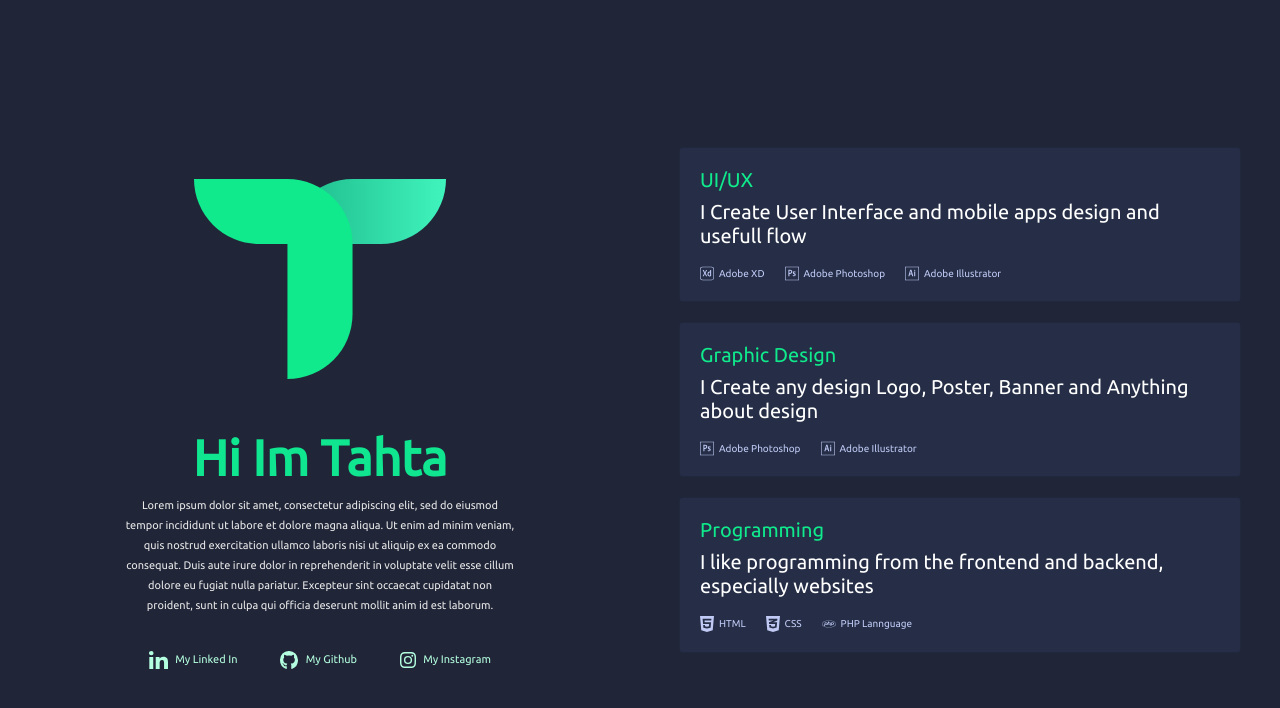
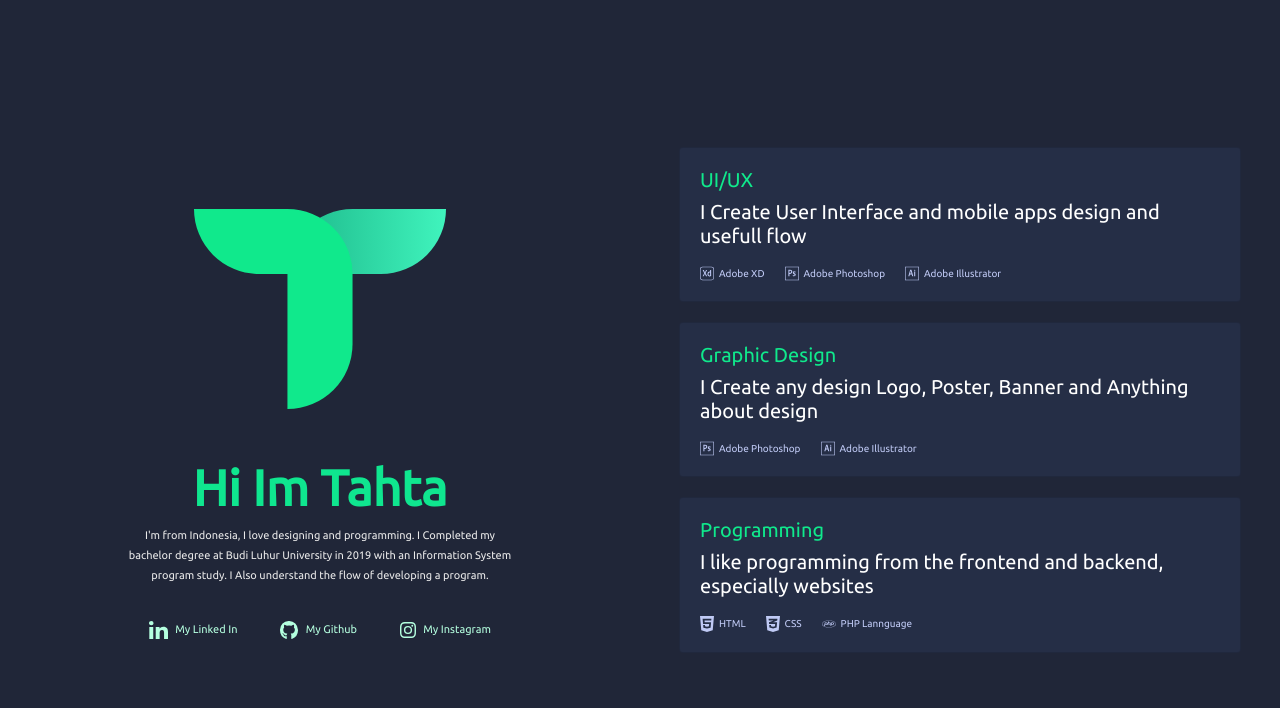
Before and after one commit to alamsyahcth/alamsyahcth.github.io, a plain HTML site: page index.html in a window 1280 px wide. Drawn offline with nearby package versions, Linux system fonts and the light colour scheme.

Commit message:
Update index.html

```diff
--- a/index.html
+++ b/index.html
@@ -22,14 +22,7 @@
           <img src="assets/images/Logo.svg" class="image-logo img m-5" />
           <h1>Hi Im Tahta</h1>
           <p class="text-greeting">
-            Lorem ipsum dolor sit amet, consectetur adipiscing elit, sed
-            do eiusmod tempor incididunt ut labore et dolore magna
-            aliqua. Ut enim ad minim veniam, quis nostrud exercitation
-            ullamco laboris nisi ut aliquip ex ea commodo consequat.
-            Duis aute irure dolor in reprehenderit in voluptate velit esse
-            cillum dolore eu fugiat nulla pariatur. Excepteur sint occaecat
-            cupidatat non proident, sunt in culpa qui officia deserunt
-            mollit anim id est laborum.
+            I'm from Indonesia, I love designing and programming. I Completed my bachelor degree at Budi Luhur University in 2019 with an Information System program study. I Also understand the flow of developing a program.
           </p>
           <div class="social-media">
             <a href="https://www.linkedin.com/in/alamsyah-catur/" class="btn-social-media">
```
